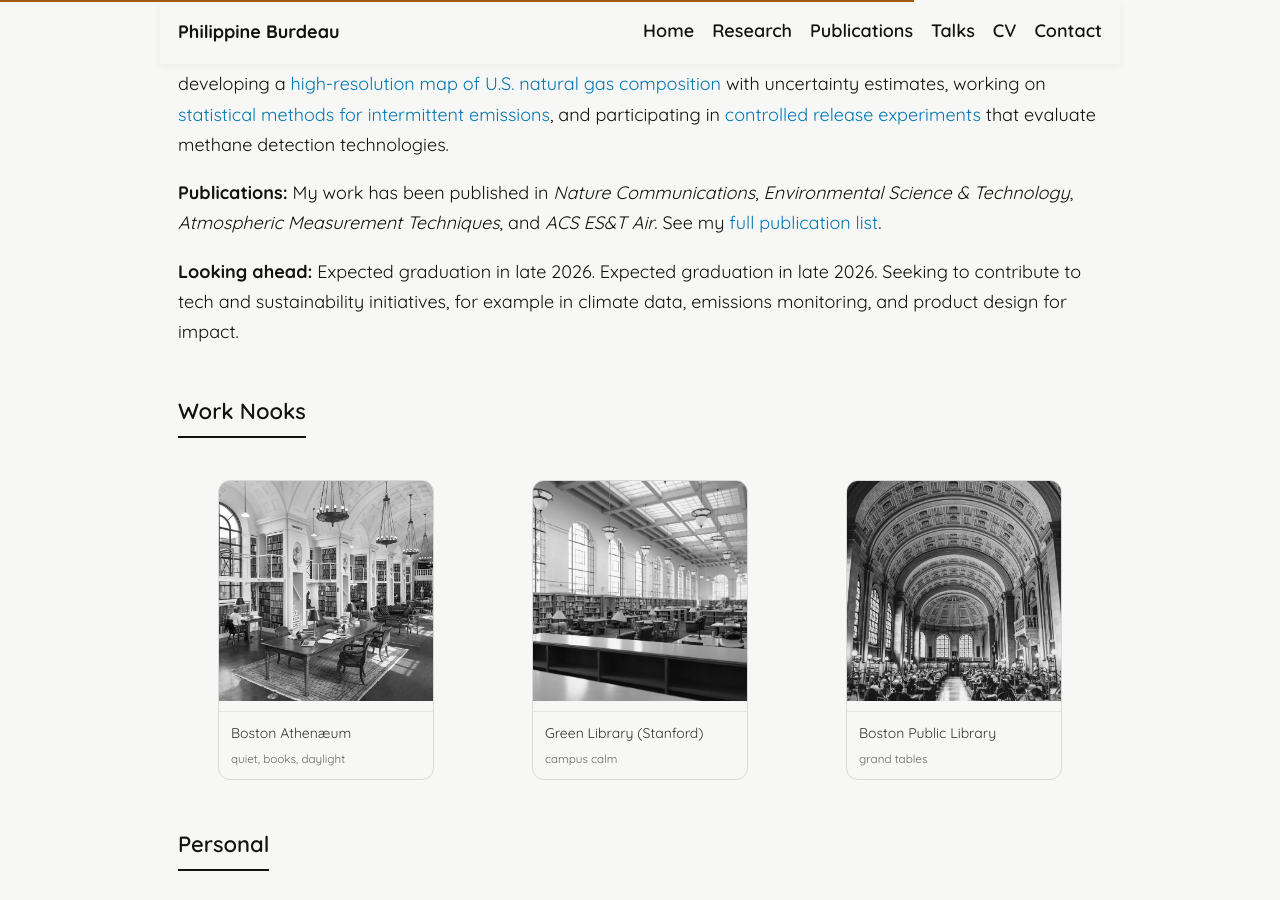
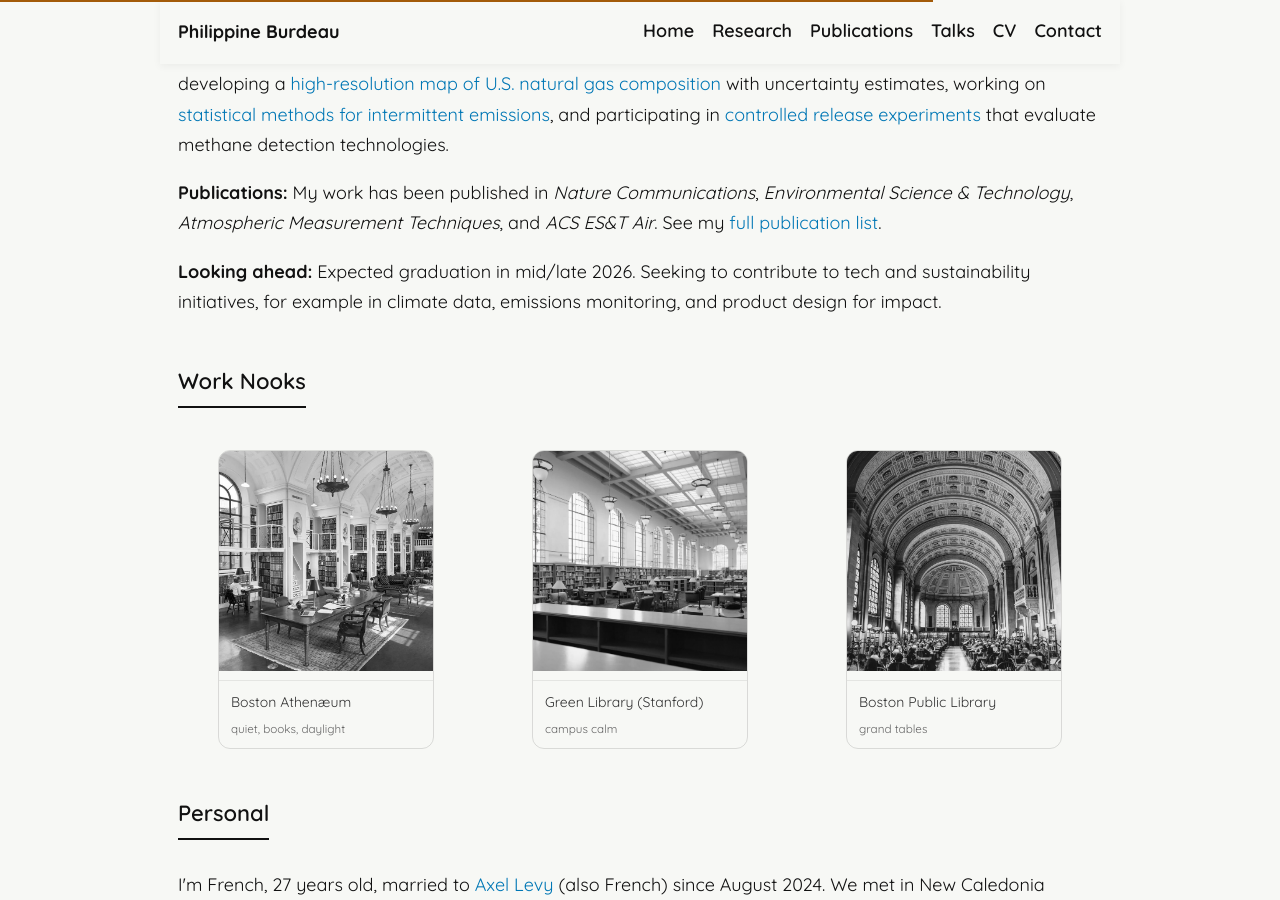
Before and after one commit to pburdeau/pburdeau.github.io, a Jekyll site: the page built from index.md, in a window 1280 px wide and 900 px high, scrolled down 737 px. Built offline with Jekyll 4.4.1, drawn with Linux system fonts in a browser that asks for light colours.

Commit message:
Update expected graduation date in index.md

```diff
--- a/index.md
+++ b/index.md
@@ -36,7 +36,7 @@ permalink: /
 
 <p><strong>Publications:</strong> My work has been published in <em>Nature Communications</em>, <em>Environmental Science & Technology</em>, <em>Atmospheric Measurement Techniques</em>, and <em>ACS ES&T Air</em>. See my <a href="/publications/">full publication list</a>.</p>
 
-<p><strong>Looking ahead:</strong> Expected graduation in late 2026. Expected graduation in late 2026. Seeking to contribute to tech and sustainability initiatives, for example in climate data, emissions monitoring, and product design for impact.</p>
+<p><strong>Looking ahead:</strong> Expected graduation in mid/late 2026. Seeking to contribute to tech and sustainability initiatives, for example in climate data, emissions monitoring, and product design for impact.</p>
 
 <div class="h2">Work Nooks</div>
 <div class="nooks">
```
